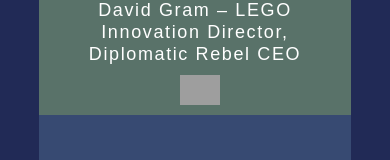
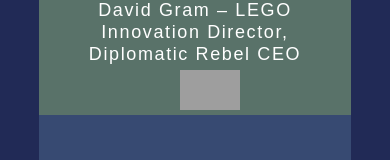
Before and after one commit to StefanStojanovic2003/BBF-Timeline, a React (Create React App) app: page / in a window 390 px wide. Shown: the part 507-667 px from the top of the page. Built offline with nearby package versions, Linux system fonts and the light colour scheme.

Commit message:
Responsive

```diff
--- a/src/App.css
+++ b/src/App.css
@@ -110,9 +110,9 @@
   }
 
   .highlight {
-    width: 40px;
-    height: 30px;
-    margin-top: 10px;
+    width: 60px;
+    height: 40px;
+    margin-top: 5px;
     margin-left: -15px;
   }
 }
```
